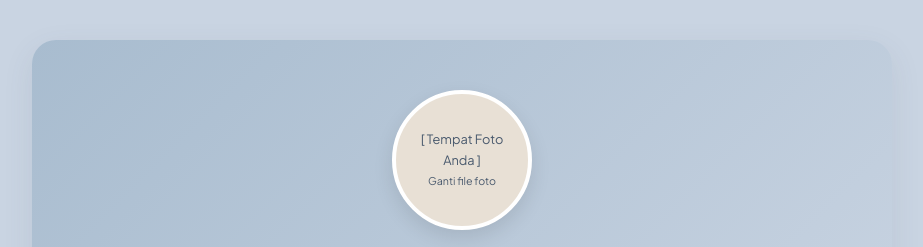
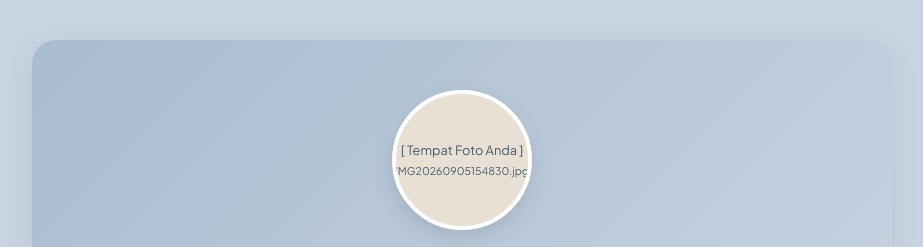
Before and after one commit to laisyanw/laisyanwn, a plain HTML site: page index.html in a window 1280 px wide. Shown: the top 247 px of the page, without its empty margins (178-1101 px from the left). Drawn offline with Linux system fonts and the light colour scheme.

Commit message:
Update index.html

```diff
--- a/index.html
+++ b/index.html
@@ -253,7 +253,7 @@
             <div class="photo-container">
                 <img src="foto-laisya.jpg" alt="Foto Laisya Nurwidian" onerror="this.style.display='none'; document.getElementById('photo-text').style.display='block';">
                 <div id="photo-text" class="photo-placeholder-text" style="display:none;">
-                    [ Tempat Foto Anda ]<br><small>Ganti file foto</small>
+                    [ Tempat Foto Anda ]<br><small>IMG20260905154830.jpg</small>
                 </div>
             </div>
 
```
